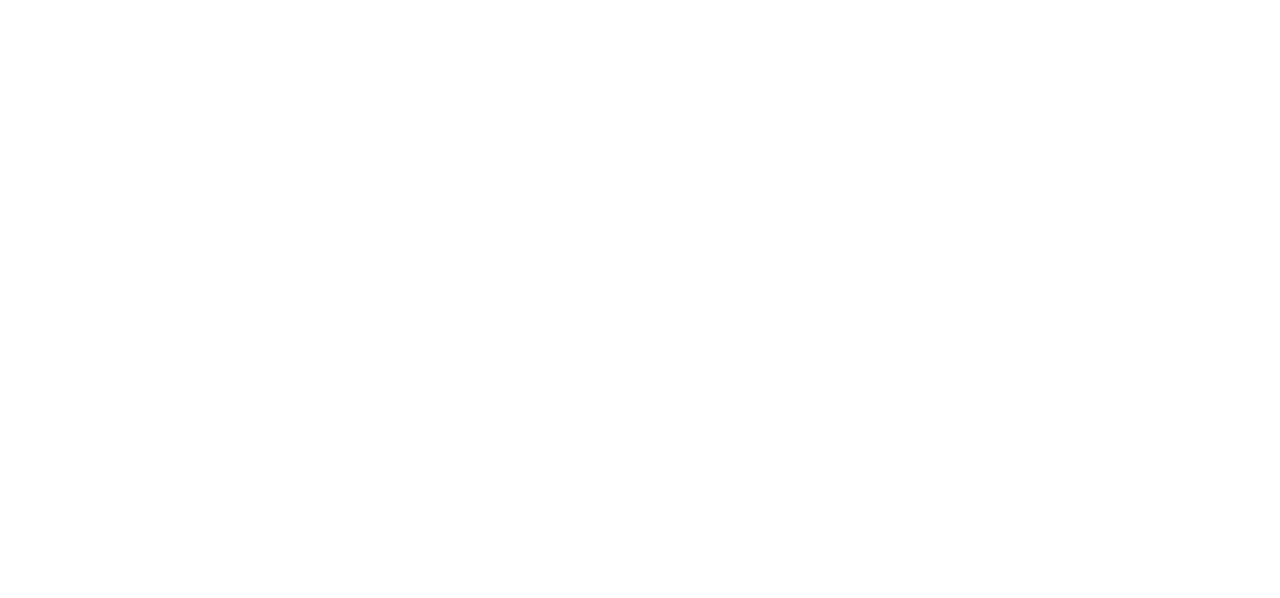
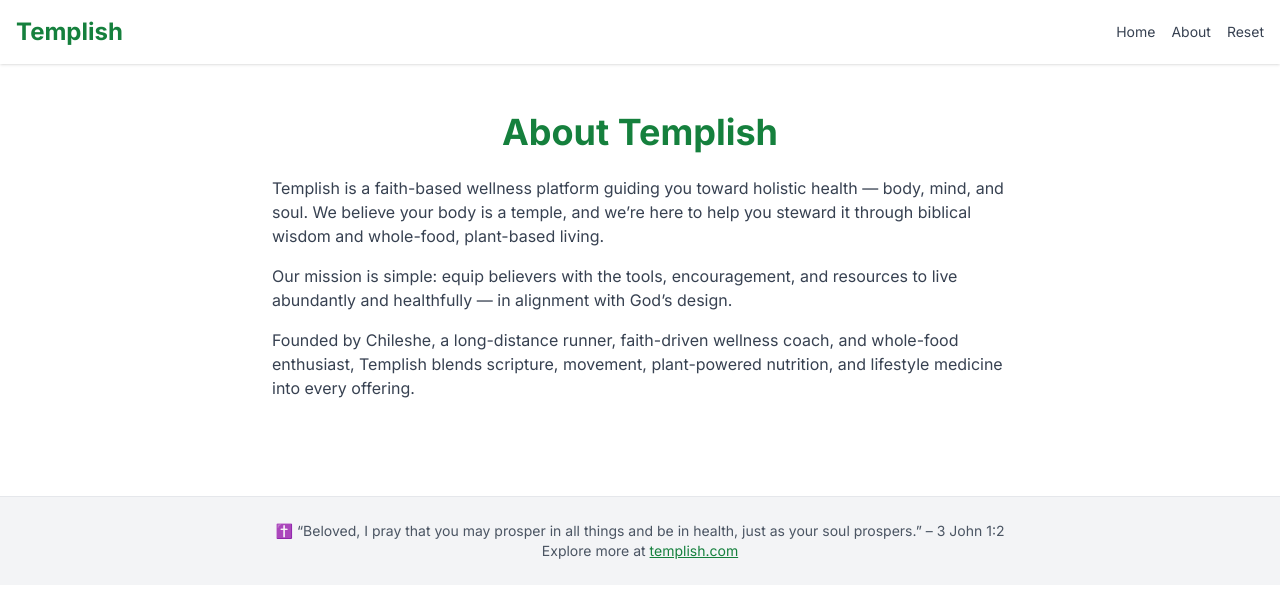
Before and after one commit to ckani/templish_tailwind_site, a React (Vite) app: page /about in a window 1280 px wide. Before the commit this address had no page. Shown: the top 598 px of the page. Built offline with nearby package versions, Linux system fonts and the light colour scheme.

Commit message:
Full site update

```diff
--- /dev/null
+++ b/src/components/Footer.jsx
@@ -0,0 +1,9 @@
+
+export default function Footer() {
+  return (
+    <footer className="bg-gray-100 text-center text-sm text-gray-600 py-6 border-t mt-12">
+      ✝️ “Beloved, I pray that you may prosper in all things and be in health, just as your soul prospers.” – 3 John 1:2<br />
+      Explore more at <a href="/" className="text-green-700 underline">templish.com</a>
+    </footer>
+  );
+}
--- /dev/null
+++ b/src/components/Header.jsx
@@ -0,0 +1,15 @@
+
+import { Link } from 'react-router-dom';
+
+export default function Header() {
+  return (
+    <header className="bg-white shadow p-4 flex justify-between items-center">
+      <Link to="/" className="text-2xl font-bold text-green-700">Templish</Link>
+      <nav className="space-x-4 text-sm font-medium">
+        <Link to="/" className="text-gray-700 hover:text-green-700">Home</Link>
+        <Link to="/about" className="text-gray-700 hover:text-green-700">About</Link>
+        <Link to="/reset" className="text-gray-700 hover:text-green-700">Reset</Link>
+      </nav>
+    </header>
+  );
+}
--- a/src/main.jsx
+++ b/src/main.jsx
@@ -1,16 +1,24 @@
 
 import React from 'react';
 import ReactDOM from 'react-dom/client';
-import { BrowserRouter, Routes, Route } from 'react-router-dom';
+import { BrowserRouter as Router, Routes, Route } from 'react-router-dom';
+import './index.css';
 import Home from './pages/Home';
 import Reset from './pages/Reset';
-import './index.css';
+import About from './pages/About';
+import Header from './components/Header';
+import Footer from './components/Footer';
 
 ReactDOM.createRoot(document.getElementById('root')).render(
-  <BrowserRouter>
-    <Routes>
-      <Route path="/" element={<Home />} />
-      <Route path="/reset" element={<Reset />} />
-    </Routes>
-  </BrowserRouter>
+  <React.StrictMode>
+    <Router>
+      <Header />
+      <Routes>
+        <Route path="/" element={<Home />} />
+        <Route path="/reset" element={<Reset />} />
+        <Route path="/about" element={<About />} />
+      </Routes>
+      <Footer />
+    </Router>
+  </React.StrictMode>,
 );
--- /dev/null
+++ b/src/pages/About.jsx
@@ -0,0 +1,18 @@
+
+export default function About() {
+  return (
+    <main className="max-w-3xl mx-auto px-4 py-12">
+      <h1 className="text-4xl font-bold mb-6 text-center text-green-700">About Templish</h1>
+      <p className="text-gray-700 mb-4">
+        Templish is a faith-based wellness platform guiding you toward holistic health — body, mind, and soul.
+        We believe your body is a temple, and we’re here to help you steward it through biblical wisdom and whole-food, plant-based living.
+      </p>
+      <p className="text-gray-700 mb-4">
+        Our mission is simple: equip believers with the tools, encouragement, and resources to live abundantly and healthfully — in alignment with God’s design.
+      </p>
+      <p className="text-gray-700">
+        Founded by Chileshe, a long-distance runner, faith-driven wellness coach, and whole-food enthusiast, Templish blends scripture, movement, plant-powered nutrition, and lifestyle medicine into every offering.
+      </p>
+    </main>
+  );
+}
```
